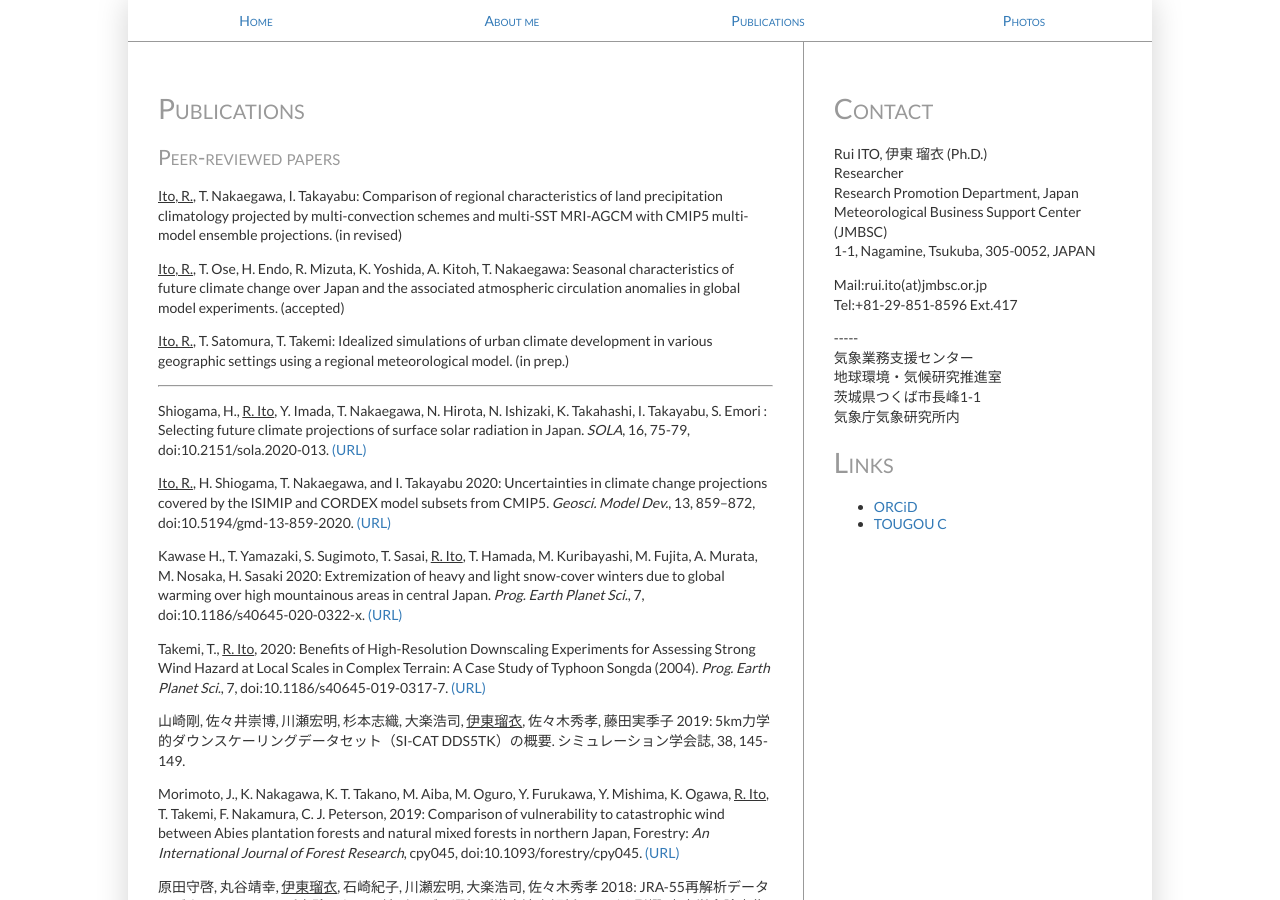
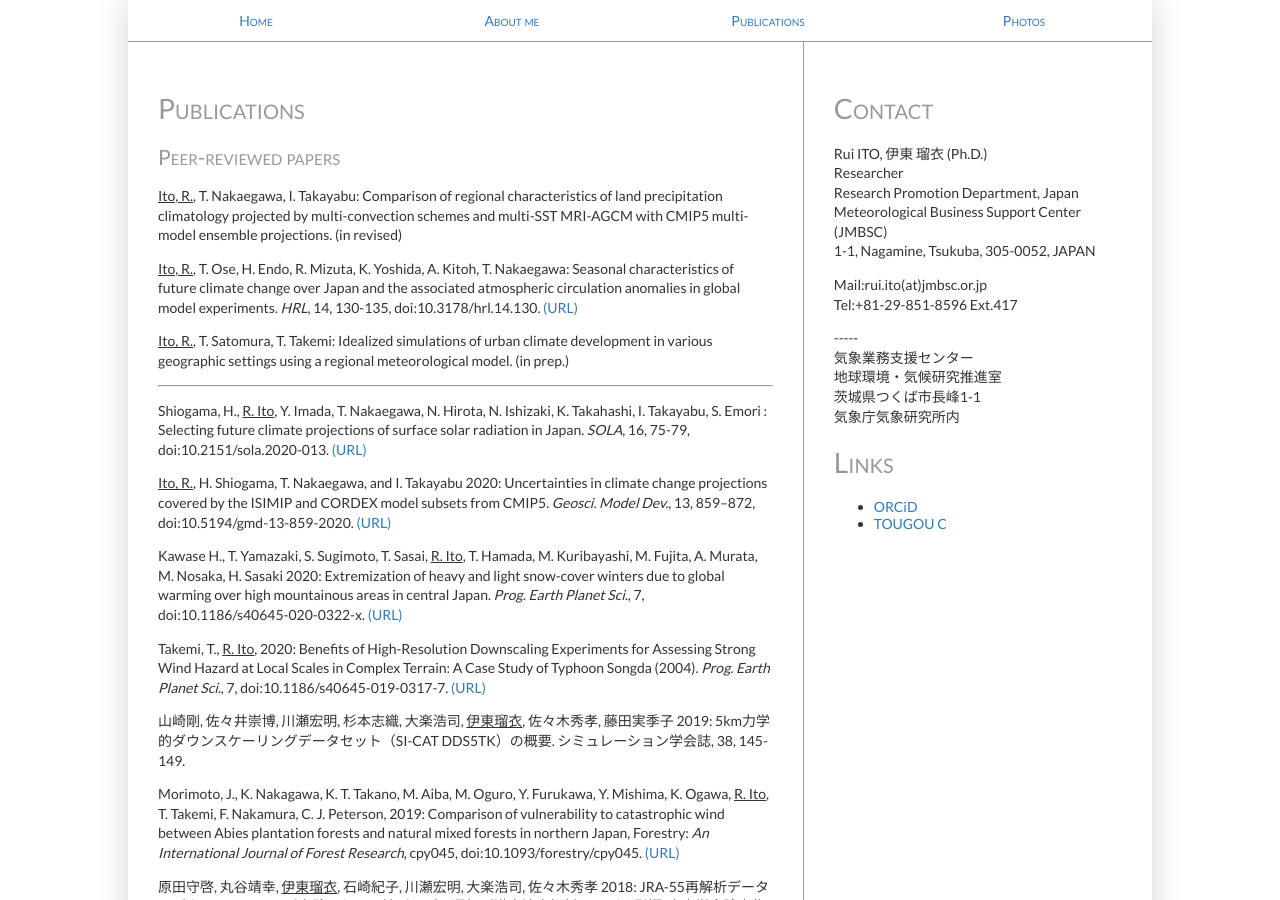
Before and after one commit to rui-climbiz/rui-climbiz.github.io, a Jekyll site: the page built from publications.html, in a window 1280 px wide and 900 px high. Built offline with Jekyll 4.4.1, drawn with Linux system fonts in a browser that asks for light colours.

Commit message:
Update publications.html

```diff
--- a/publications.html
+++ b/publications.html
@@ -6,7 +6,7 @@
 <h1>Publications</h1>
 <h2>Peer-reviewed papers</h2>
 <p><u>Ito, R.</u>, T. Nakaegawa, I. Takayabu: Comparison of regional characteristics of land precipitation climatology projected by multi-convection schemes and multi-SST MRI-AGCM with CMIP5 multi-model ensemble projections. (in revised)</p>
-<p><u>Ito, R.</u>, T. Ose, H. Endo, R. Mizuta, K. Yoshida, A. Kitoh, T. Nakaegawa: Seasonal characteristics of future climate change over Japan and the associated atmospheric circulation anomalies in global model experiments. (accepted)</p>
+<p><u>Ito, R.</u>, T. Ose, H. Endo, R. Mizuta, K. Yoshida, A. Kitoh, T. Nakaegawa: Seasonal characteristics of future climate change over Japan and the associated atmospheric circulation anomalies in global model experiments. <i>HRL</i>, 14, 130-135, doi:10.3178/hrl.14.130. <a href="https://doi.org/10.3178/hrl.14.130">(URL)</a></p>
 <p><u>Ito, R.</u>, T. Satomura, T. Takemi: Idealized simulations of urban climate development in various geographic settings using a regional meteorological model. (in prep.)</p>
 <hr>
 <p>Shiogama, H., <u>R. Ito</u>, Y. Imada, T. Nakaegawa, N. Hirota, N. Ishizaki, K. Takahashi, I. Takayabu, S. Emori : Selecting future climate projections of surface solar radiation in Japan. <i>SOLA</i>, 16, 75-79, doi:10.2151/sola.2020-013. <a href="https://doi.org/10.2151/sola.2020-013">(URL)</a></p>
```
